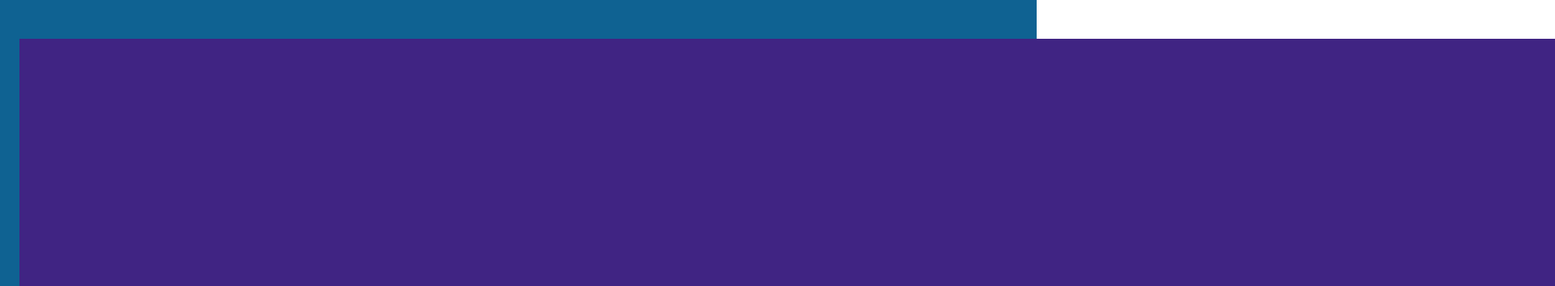
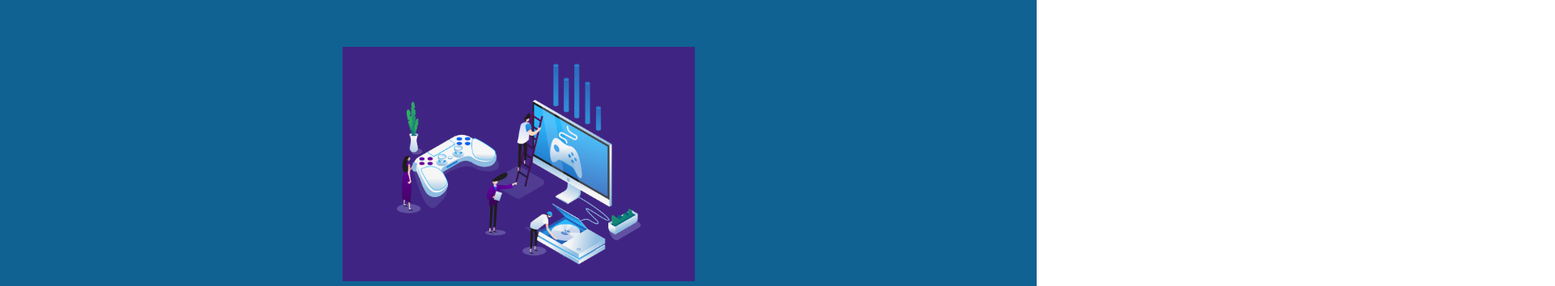
Before and after one commit to Stewding1990/Capstone2, a plain HTML site: page index.html in a window 1280 px wide. Shown: the top 354 px of the page at 81% size, 1920 px wide, since content can reach past the window. Drawn offline with nearby package versions, Linux system fonts and the light colour scheme; a web font is replaced by a local one.

Commit message:
Update styles.css

```diff
--- a/styles.css
+++ b/styles.css
@@ -1,6 +1,14 @@
 .hero
 {
     background-color: #0F6292;
+}
+.hero1 img
+{
+    max-width: 100%;
+    max-height: 300px;
+    width: auto;
+    height: auto;
+    padding-top: 10px;
 }
 .imstuart
 {
```
